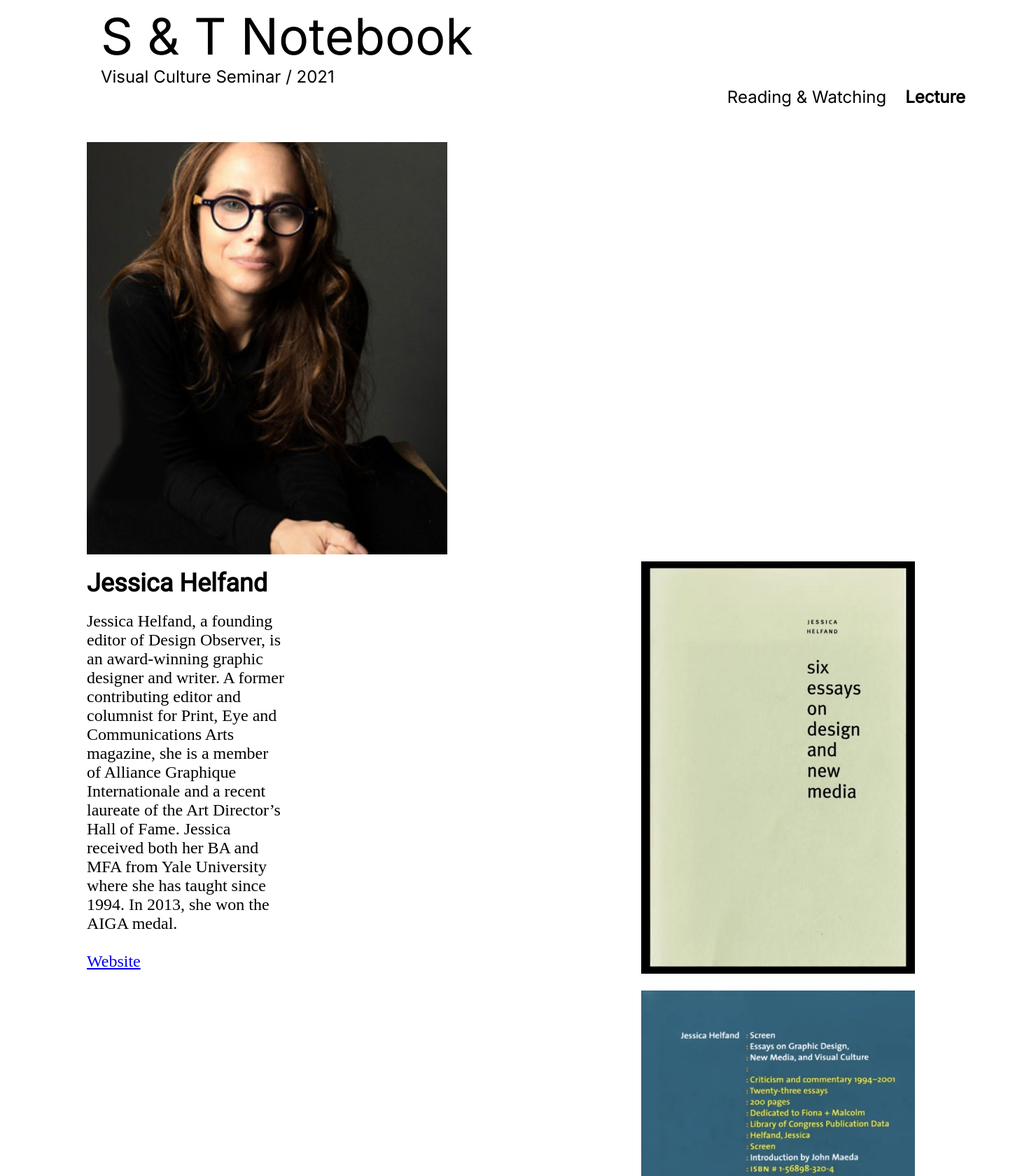
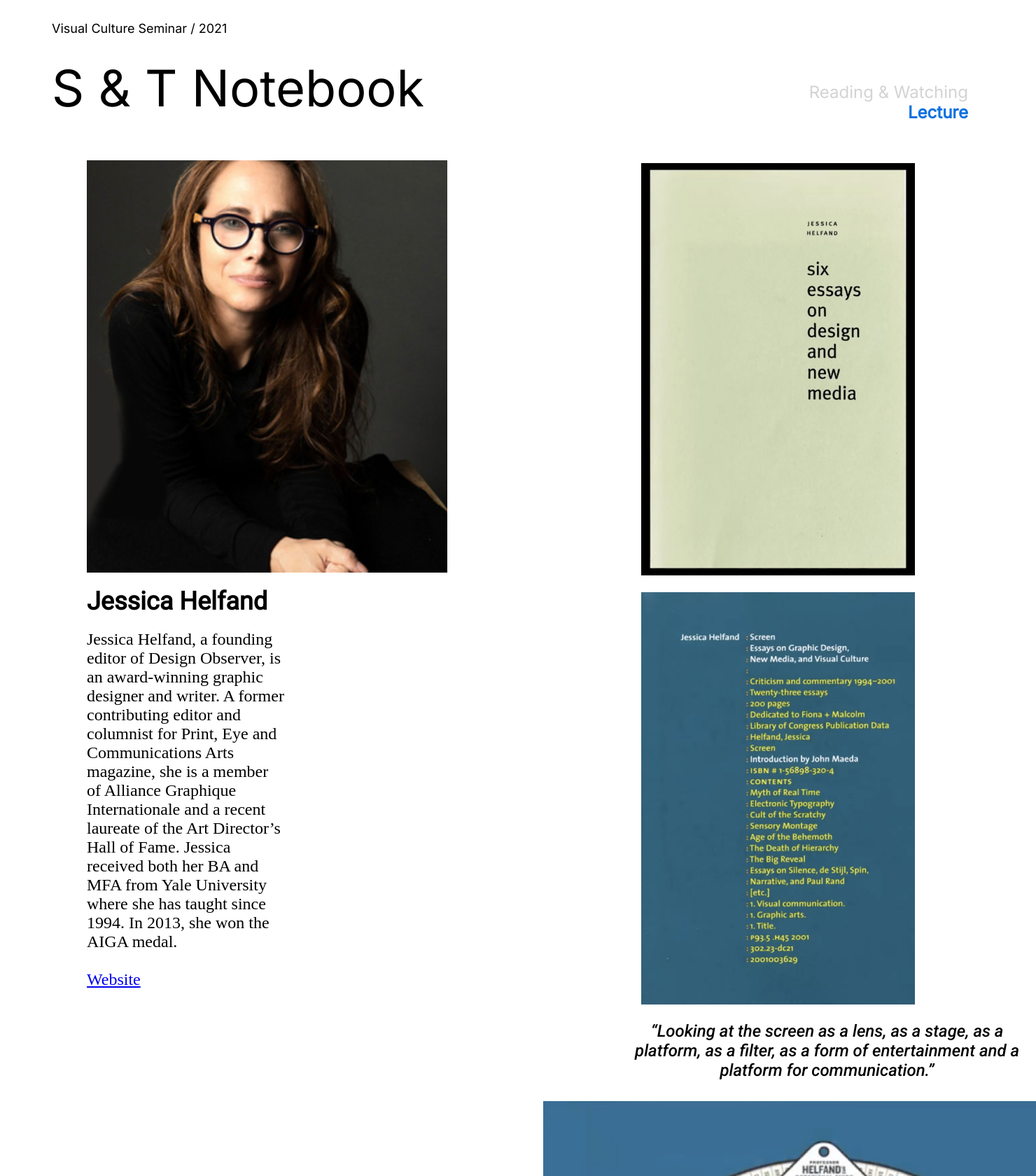
Before and after one commit to wxyagger/VisualCultureFinal, a PHP site: page /lecture/professor1.html in a window 1480 px wide; the page is wider, and only the part inside the window is pictured. Shown: the top 1680 px of that part at 70% size. Run offline with PHP 8.4, Linux system fonts and the light colour scheme.

Commit message:
Add files via upload

```diff
--- a/styles.css
+++ b/styles.css
@@ -6,59 +6,66 @@
 #title {
     width: 712px;
     height: 92px;
-    margin-left: 5%;
-
+    position: fixed;
+    padding-top: 5%;
+    display:inline-block;
     font-style: normal;
     font-weight: normal;
     font-size: 72px;
+    font-family: 'Montserrat', sans-serif;
     line-height: 87px;
 
     color: #000000;
 }
 
 #subt {
-    margin-left: 5%;
+    margin-left: 0%;
+    padding-top: 20%;
     width: 348px;
     height: 23px;
     font-style: normal;
     font-weight: normal;
-    font-size: 24px;
+    font-size: 18px;
     line-height: 29px;
-
     color: #000000;
 }
 
+
 nav {
-    display: block;
+    display: inline;
     text-align: right;
-    padding-bottom: 50px;
+    padding-left: 50%;
+    margin-top: 6.13%;
     margin-right: 5%;
+    position:fixed;
+
 }
 
 nav a{
     text-decoration: none; /* no underline */
     font-size: 24px;
     font-family: 'Inter', sans-serif;
-    color: black;
+    color: lightgray;
     padding-right: 23px;
 }
 
 .column {
     float: left;
     width: 25%;
+    padding-top: 10%;
 }
 
 #first {
-    margin-left: 5%;
+    margin-left: 0%;
 }
 
 #middle {
-    margin-left: 5%;
-    margin-right: 5%;
+    margin-left: 8%;
+    margin-right: 8%;
 }
 
 #last {
-    margin-right: 5%;
+    margin-right: auto;
 }
 
 .row:after {
@@ -68,9 +75,10 @@
 }
 
 img{
-    width: 453px;
-    height: 285px;
+    width: 510px;
+    height: 320.51px;
     display: block;
+    padding-top: 5%;
 }
 
 .description{
@@ -84,10 +92,13 @@
 .subtitle {
     text-transform: uppercase;
     font-weight: bold;
+    font-family: 'Montserrat', sans-serif;
+    font-size: 120%;
 }
 
 .current {
     font-weight: bold;
+    color: 	#0c71e0;
 }
 
 .container {
@@ -96,7 +107,7 @@
     align-items: center;
     height: 654px;
     width: 100%;
-    margin-left: 5%;
+    margin-left: 0%;
     margin-top: 3%;
     margin-bottom: 5%;
 }
@@ -109,12 +120,13 @@
 .container span {
     display: inline-flex;
     text-align:center;
-    justify-content: center;
+    justify-content: left;
     word-wrap: normal;
     width: 575px;
     height: 328px;
-    padding-left: 5%;
+    padding-left: 2%;
     padding-top: 10%;
+    font-size: 80%;
 }
 
 #lecture img {
@@ -124,9 +136,20 @@
 
 #lecture .column{
     float: left;
-    width: 33.33%;
+    width: 33%;
+    margin-bottom: 0%;
 }
 
 #lecture .row {
-    margin-left: 5%;
+    margin-left: 0%;
 }
+
+#portrait {
+    padding-top: 10%;
+    margin-left: 0%;
+    position: fixed;
+}
+
+#panel {
+    padding-top: 12%;
+}
```
